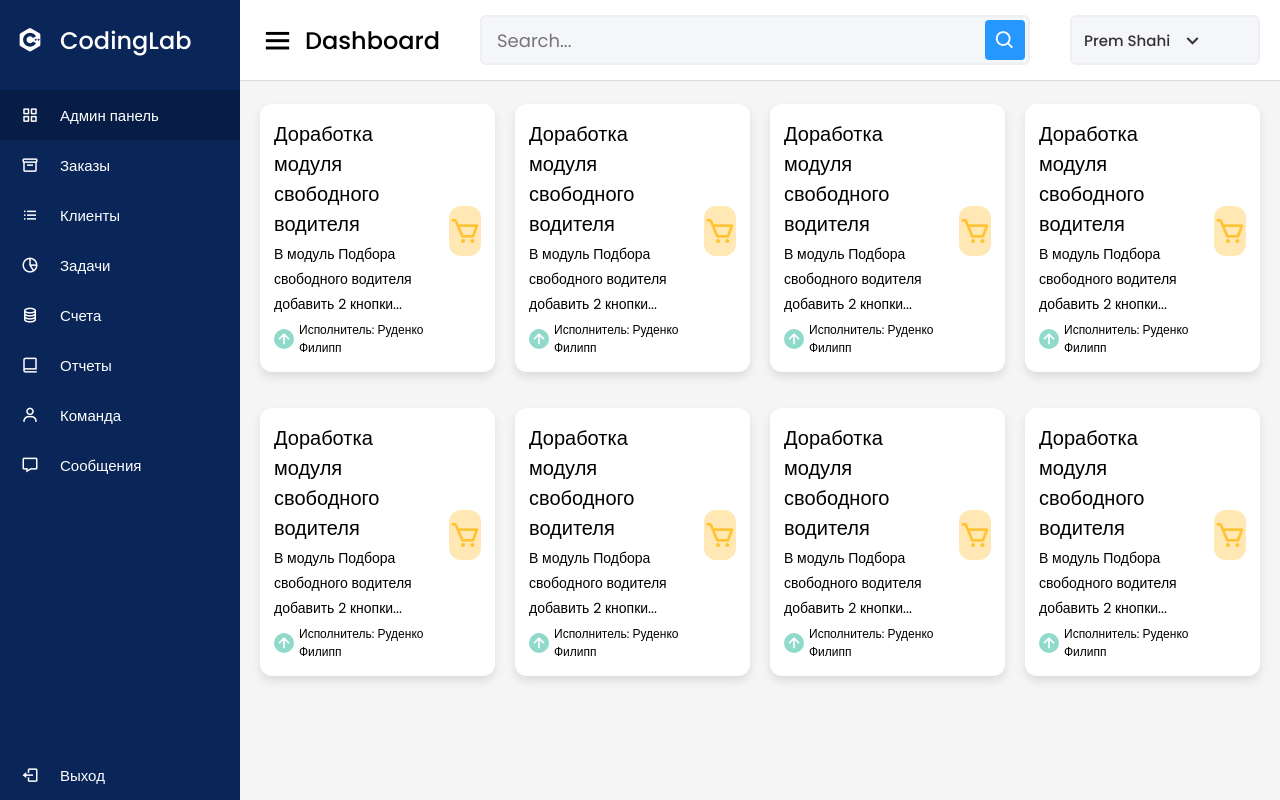
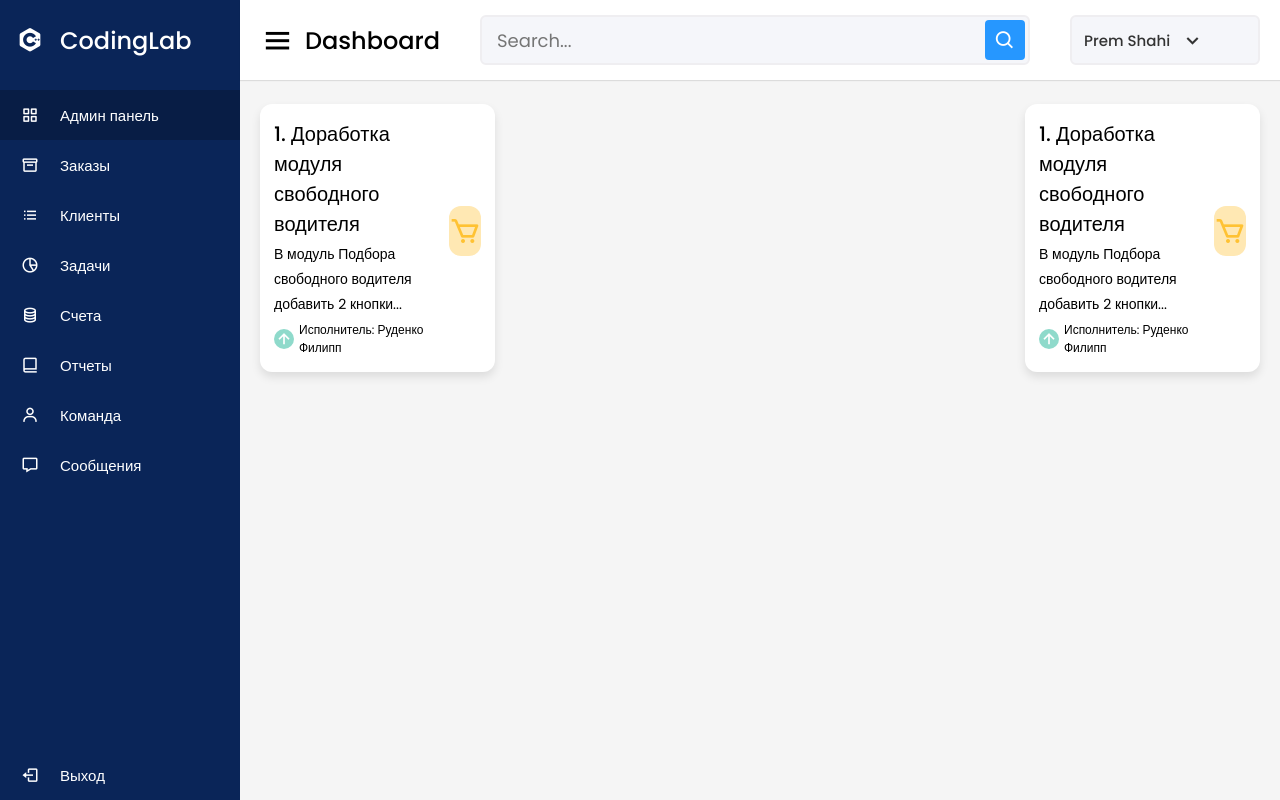
Before and after one commit to Johnny-kiv/Crm, a Flask app: page / in a window 1280 px wide. Run offline with Flask 3, Linux system fonts and the light colour scheme.

Commit message:
Card with task is ready

```diff
--- a/main.py
+++ b/main.py
@@ -3,8 +3,11 @@ from flask import Flask, render_template
 app = Flask(__name__)
 
 @app.route('/')
-def hello():
-    return render_template('panel.html')
+def main():
+    return render_template('panel.html',href="http://192.168.1.11:5000/1")
+@app.route("/<number>")
+def one(number):
+    return render_template(f'tasks-descriptions/{number}.html')
 
 if __name__ == '__main__':
     app.run("0.0.0.0")
--- a/templates/panel.html
+++ b/templates/panel.html
@@ -90,11 +90,12 @@
       </div>
     </nav>
 
-    <div class="home-content">
+    <section class="home-content">
       <div class="overview-boxes">
-        <div class="box" onclick="alert('hello');">
+
+        <div class="box" onclick="window.location.href = '{{href}}';">
           <div class="right-side">
-            <div class="box-topic">Доработка модуля свободного водителя</div>
+            <div class="box-topic">1. Доработка модуля свободного водителя</div>
             <span class="description">В модуль Подбора свободного водителя добавить 2 кнопки...</span>
             <div class="indicator">
               <i class='bx bx-up-arrow-alt'></i>
@@ -103,31 +104,9 @@
           </div>
           <i class='bx bx-cart cart three' ></i>
         </div>
-        <div class="box" onclick="alert('hello');">
+                <div class="box" onclick="window.location.href = '{{href}}';">
           <div class="right-side">
-            <div class="box-topic">Доработка модуля свободного водителя</div>
-            <span class="description">В модуль Подбора свободного водителя добавить 2 кнопки...</span>
-            <div class="indicator">
-              <i class='bx bx-up-arrow-alt'></i>
-              <span class="text">Исполнитель: Руденко Филипп</span>
-            </div>
-          </div>
-          <i class='bx bx-cart cart three' ></i>
-        </div>
-        <div class="box" onclick="alert('hello');">
-          <div class="right-side">
-            <div class="box-topic">Доработка модуля свободного водителя</div>
-            <span class="description">В модуль Подбора свободного водителя добавить 2 кнопки...</span>
-            <div class="indicator">
-              <i class='bx bx-up-arrow-alt'></i>
-              <span class="text">Исполнитель: Руденко Филипп</span>
-            </div>
-          </div>
-          <i class='bx bx-cart cart three' ></i>
-        </div>
-        <div class="box" onclick="alert('hello');">
-          <div class="right-side">
-            <div class="box-topic">Доработка модуля свободного водителя</div>
+            <div class="box-topic">1. Доработка модуля свободного водителя</div>
             <span class="description">В модуль Подбора свободного водителя добавить 2 кнопки...</span>
             <div class="indicator">
               <i class='bx bx-up-arrow-alt'></i>
@@ -137,55 +116,7 @@
           <i class='bx bx-cart cart three' ></i>
         </div>
       </div>
-      <div class="overview-boxes">
-        <div class="box" onclick="alert('hello');">
-          <div class="right-side">
-            <div class="box-topic">Доработка модуля свободного водителя</div>
-            <span class="description">В модуль Подбора свободного водителя добавить 2 кнопки...</span>
-            <div class="indicator">
-              <i class='bx bx-up-arrow-alt'></i>
-              <span class="text">Исполнитель: Руденко Филипп</span>
-            </div>
-          </div>
-          <i class='bx bx-cart cart three' ></i>
-        </div>
-        <div class="box" onclick="alert('hello');">
-          <div class="right-side">
-            <div class="box-topic">Доработка модуля свободного водителя</div>
-            <span class="description">В модуль Подбора свободного водителя добавить 2 кнопки...</span>
-            <div class="indicator">
-              <i class='bx bx-up-arrow-alt'></i>
-              <span class="text">Исполнитель: Руденко Филипп</span>
-            </div>
-          </div>
-          <i class='bx bx-cart cart three' ></i>
-        </div>
-        <div class="box" onclick="alert('hello');">
-          <div class="right-side">
-            <div class="box-topic">Доработка модуля свободного водителя</div>
-            <span class="description">В модуль Подбора свободного водителя добавить 2 кнопки...</span>
-            <div class="indicator">
-              <i class='bx bx-up-arrow-alt'></i>
-              <span class="text">Исполнитель: Руденко Филипп</span>
-            </div>
-          </div>
-          <i class='bx bx-cart cart three' ></i>
-        </div>
-        <div class="box" onclick="alert('hello');">
-          <div class="right-side">
-            <div class="box-topic">Доработка модуля свободного водителя</div>
-            <span class="description">В модуль Подбора свободного водителя добавить 2 кнопки...</span>
-            <div class="indicator">
-              <i class='bx bx-up-arrow-alt'></i>
-              <span class="text">Исполнитель: Руденко Филипп</span>
-            </div>
-          </div>
-          <i class='bx bx-cart cart three' ></i>
-        </div>
-      </div>
-    </div>
   </section>
-
   <script>
    let sidebar = document.querySelector(".sidebar");
 let sidebarBtn = document.querySelector(".sidebarBtn");
```
Also changed, not shown: templates/tasks-descriptions/1.html (added, +11 -0 lines).
